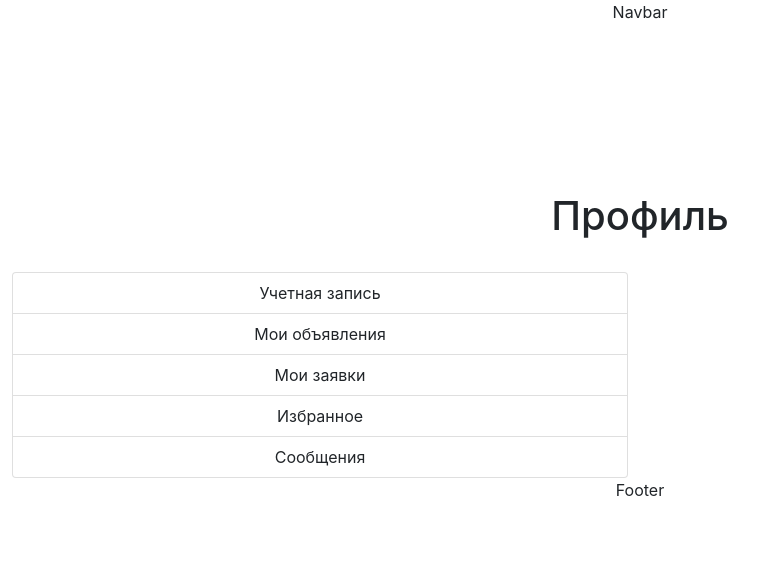
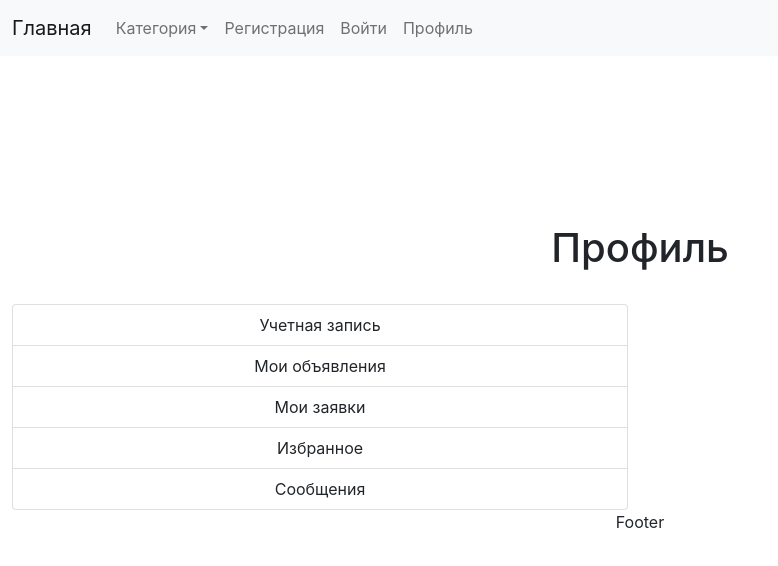
Before and after one commit to Igoryan138/Skrepka, a React (Create React App) app in the folder client/: page /profile in a window 1280 px wide. Shown: the top 566 px of the page, without its empty margins (0-778 px from the left). Built offline with nearby package versions, Linux system fonts and the light colour scheme.

Commit message:
conflict resolve

```diff
--- a/client/src/components/Navbar/Navbar.jsx
+++ b/client/src/components/Navbar/Navbar.jsx
@@ -1,12 +1,49 @@
 import React from 'react'
+import { Link } from 'react-router-dom'
 
 export  function Navbar() {
   return (
-    <>
-      <header>
-        Navbar
-      </header>
-    </>
+    <header>
+      <nav className="navbar navbar-expand-lg navbar-light bg-light">
+        <div className="container-fluid">
+          <Link to="/" className="navbar-brand">Главная</Link>
+          <button className="navbar-toggler" type="button" data-bs-toggle="collapse" data-bs-target="#navbarNav" aria-controls="navbarNav" aria-expanded="false" aria-label="Toggle navigation">
+            <span className="navbar-toggler-icon"></span>
+          </button>
+          <div className="collapse navbar-collapse" id="navbarNav">
+            <ul className="navbar-nav">
 
+              <div className="collapse navbar-collapse" id="navbarNavDarkDropdown">
+                <ul className="navbar-nav">
+                  <li className="nav-item dropdown">
+                    <Link to="/" className="nav-link dropdown-toggle"  id="navbarDarkDropdownMenuLink" role="button" data-bs-toggle="dropdown" aria-expanded="false">
+                      Категория
+                    </Link>
+                    <ul className="dropdown-menu dropdown-menu" aria-labelledby="navbarDarkDropdownMenuLink">
+                      <li><Link to="/category" className="dropdown-item">Все</Link></li>
+                      <li><Link to="/category/personals" className="dropdown-item">Личные вещи</Link></li>
+                      <li><Link to="/category/electronics" className="dropdown-item">Электроника</Link></li>
+                      <li><Link to="/category/automobile" className="dropdown-item">Авто</Link></li>
+                      <li><Link to="/category/animals" className="dropdown-item">Животные</Link></li>
+                      <li><Link to="/category/hobbies" className="dropdown-item">Хобби и отдых</Link></li>
+                    </ul>
+                  </li>
+                </ul>
+              </div>
+
+              <li className="nav-item">
+                <Link to="registration" className="nav-link">Регистрация</Link>
+              </li>
+              <li className="nav-item">
+                <Link to="login"className="nav-link" >Войти</Link>
+              </li>
+              <li className="nav-item">
+                <Link to="profile" className="nav-link">Профиль</Link>
+              </li>
+            </ul>
+          </div>
+        </div>
+      </nav>
+    </header>
   )
 }
```
Also changed, not shown: client/src/components/Profile/Profile.jsx (+2 -6 lines), 1 other file (tests, documents, lock files or other folders).
